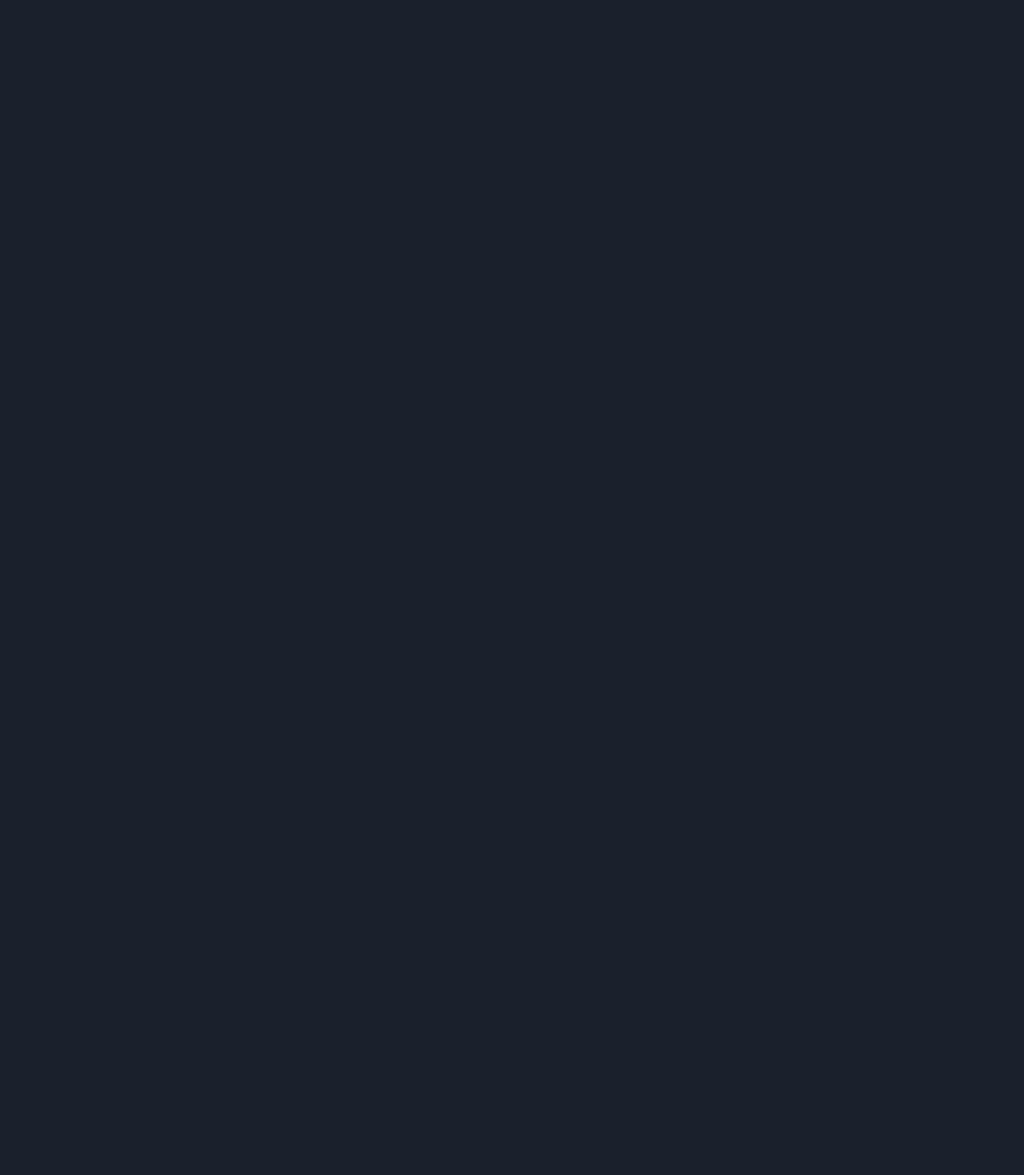
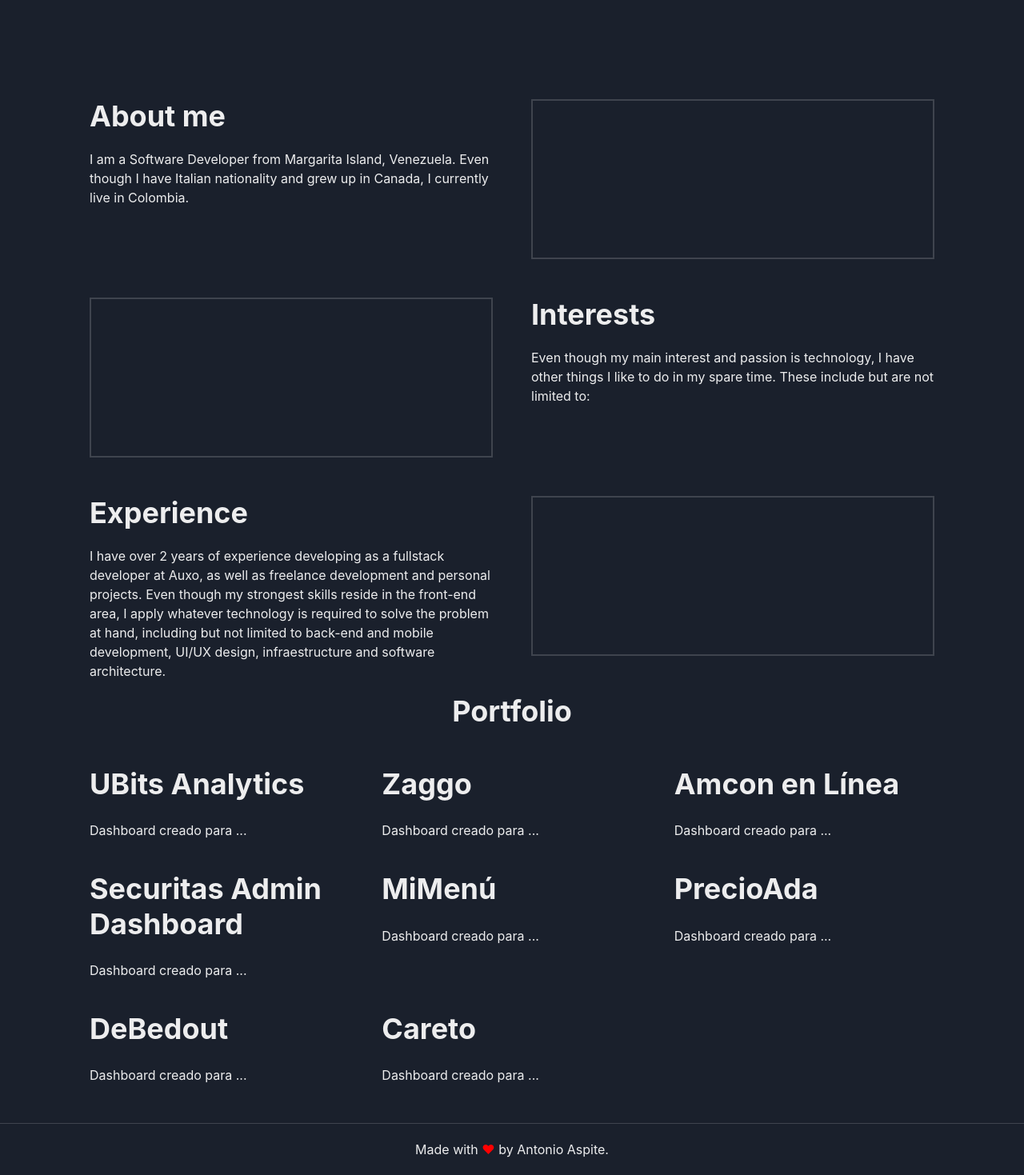
Before and after one commit to juanDango/alpazgo.github.io, a Next.js app: page / in a window 1280 px wide. Shown: the part 780-2249 px from the top of the page at 80% size. Before the commit the page ends 800 px from the top, so only its background shows below. Built offline with nearby package versions, Linux system fonts and the light colour scheme.

Commit message:
main layout structure

```diff
--- /dev/null
+++ b/components/AboutMe/index.tsx
@@ -0,0 +1,12 @@
+import React from "react";
+import PageSection from "components/shared/PageSection";
+
+export default function index() {
+  return (
+    <PageSection title="About me">
+      I am a Software Developer from Margarita Island, Venezuela. Even though I
+      have Italian nationality and grew up in Canada, I currently live in
+      Colombia.
+    </PageSection>
+  );
+}
--- /dev/null
+++ b/components/Banner/Banner.tsx
@@ -0,0 +1,39 @@
+import { useRef, useEffect, useState } from "react";
+import { Heading, VStack, Box } from "@chakra-ui/react";
+import Typewriter from "typewriter-effect";
+
+const IndexPage = () => {
+  const ref = useRef(document.createElement("div"));
+  const [width, setWidth] = useState(0);
+
+  useEffect(() => {
+    if (ref.current) {
+      setWidth(ref.current.offsetWidth + 25);
+    }
+  }, [ref.current]);
+
+  return (
+    <VStack align="center" justify="center" h="100vh">
+      {ref.current && (
+        <Box align="flex-start" w={width}>
+          <Heading as="h1" size="3xl" textAlign="left">
+            <Typewriter
+              onInit={(typewriter) => {
+                typewriter
+                  .typeString(
+                    `Hello. I'm <span style="color: #90CDF4;" >Antonio Aspite</span>.</br>I'm a full-stack web developer.`
+                  )
+                  .start();
+              }}
+            />
+          </Heading>
+        </Box>
+      )}
+      <Heading as="h1" size="3xl" ref={ref} visibility="hidden">
+        I'm a full-stack web developer.
+      </Heading>
+    </VStack>
+  );
+};
+
+export default IndexPage;
--- /dev/null
+++ b/components/Experience/index.tsx
@@ -0,0 +1,15 @@
+import React from "react";
+import PageSection from "components/shared/PageSection";
+
+export default function Experience() {
+  return (
+    <PageSection title="Experience">
+      I have over 2 years of experience developing as a fullstack developer at
+      Auxo, as well as freelance development and personal projects. Even though
+      my strongest skills reside in the front-end area, I apply whatever
+      technology is required to solve the problem at hand, including but not
+      limited to back-end and mobile development, UI/UX design, infraestructure
+      and software architecture.
+    </PageSection>
+  );
+}
--- a/components/Footer/index.tsx
+++ b/components/Footer/index.tsx
@@ -1,11 +1,13 @@
 import React from "react";
-import { Center } from "@chakra-ui/react";
+import { Center, Box } from "@chakra-ui/react";
 
 export default function Footer() {
   return (
     <footer>
       <hr />
-      <Center p={5}>Made with &hearts; by Antonio Aspite.</Center>
+      <Center p={5}>
+        Made with&nbsp;<Box color="red">&hearts;</Box>&nbsp;by Antonio Aspite.
+      </Center>
     </footer>
   );
 }
--- /dev/null
+++ b/components/Interests/index.tsx
@@ -0,0 +1,12 @@
+import React from "react";
+import PageSection from "components/shared/PageSection";
+
+export default function index() {
+  return (
+    <PageSection title="Interests" right>
+      Even though my main interest and passion is technology, I have other
+      things I like to do in my spare time. These include but are not limited
+      to:
+    </PageSection>
+  );
+}
--- a/components/Layout.tsx
+++ /dev/null
@@ -1,32 +0,0 @@
-import React, { ReactNode } from "react";
-import Navbar from "components/Navbar";
-import Head from "next/head";
-import { Flex } from "@chakra-ui/react";
-import { Box } from "@chakra-ui/react";
-import Footer from "components/Footer";
-
-type Props = {
-  children?: ReactNode;
-  title?: string;
-};
-
-const Layout = ({ children, title = "This is the default title" }: Props) => (
-  <>
-    <Head>
-      <title>{title}</title>
-      <meta charSet="utf-8" />
-      <meta name="viewport" content="initial-scale=1.0, width=device-width" />
-    </Head>
-    <Navbar />
-    <Flex direction="column" h="100%">
-      <Box mt={14} grow={1} h="100%" mx={14} px={14}>
-        {children}
-      </Box>
-      <Box flexShrink={0}>
-        <Footer />
-      </Box>
-    </Flex>
-  </>
-);
-
-export default Layout;
--- /dev/null
+++ b/components/Layout/index.tsx
@@ -0,0 +1,32 @@
+import React, { ReactNode } from "react";
+import Navbar from "components/Navbar";
+import Head from "next/head";
+import { Flex } from "@chakra-ui/react";
+import { Box } from "@chakra-ui/react";
+import Footer from "components/Footer";
+
+type Props = {
+  children?: ReactNode;
+  title?: string;
+};
+
+const Layout = ({ children, title = "This is the default title" }: Props) => (
+  <>
+    <Head>
+      <title>{title}</title>
+      <meta charSet="utf-8" />
+      <meta name="viewport" content="initial-scale=1.0, width=device-width" />
+    </Head>
+    <Navbar />
+    <Flex direction="column" h="100%">
+      <Box mt={14} grow={1} mx={14} px={14}>
+        {children}
+      </Box>
+      <Box flexShrink={0}>
+        <Footer />
+      </Box>
+    </Flex>
+  </>
+);
+
+export default Layout;
--- /dev/null
+++ b/components/Portfolio/PortfolioItem.tsx
@@ -0,0 +1,18 @@
+import React from "react";
+import { Box, Heading } from "@chakra-ui/react";
+
+type Props = {
+  title: string;
+  children: string;
+  image?: string;
+};
+
+export default function PortfolioItem({ title, children, image }: Props) {
+  return (
+    <Box>
+      <Heading mb={6}>{title}</Heading>
+      {image}
+      {children}
+    </Box>
+  );
+}
--- /dev/null
+++ b/components/Portfolio/index.tsx
@@ -0,0 +1,33 @@
+import React from "react";
+import { Heading, Box, SimpleGrid, Center } from "@chakra-ui/react";
+import PortfolioItem from "components/Portfolio/PortfolioItem";
+
+export default function Index() {
+  return (
+    <Box mt={12} mb={12}>
+      <Center mb={12}>
+        <Heading>Portfolio</Heading>
+      </Center>
+      <SimpleGrid minChildWidth="300px" spacing={10}>
+        <PortfolioItem title="UBits Analytics">
+          Dashboard creado para ...
+        </PortfolioItem>
+        <PortfolioItem title="Zaggo">Dashboard creado para ...</PortfolioItem>
+        <PortfolioItem title="Amcon en Línea">
+          Dashboard creado para ...
+        </PortfolioItem>
+        <PortfolioItem title="Securitas Admin Dashboard">
+          Dashboard creado para ...
+        </PortfolioItem>
+        <PortfolioItem title="MiMenú">Dashboard creado para ...</PortfolioItem>
+        <PortfolioItem title="PrecioAda">
+          Dashboard creado para ...
+        </PortfolioItem>
+        <PortfolioItem title="DeBedout">
+          Dashboard creado para ...
+        </PortfolioItem>
+        <PortfolioItem title="Careto">Dashboard creado para ...</PortfolioItem>
+      </SimpleGrid>
+    </Box>
+  );
+}
--- a/components/Sections/Banner.tsx
+++ /dev/null
@@ -1,39 +0,0 @@
-import { useRef, useEffect, useState } from "react";
-import { Heading, VStack, Box } from "@chakra-ui/react";
-import Typewriter from "typewriter-effect";
-
-const IndexPage = () => {
-  const ref = useRef(document.createElement("div"));
-  const [width, setWidth] = useState(0);
-
-  useEffect(() => {
-    if (ref.current) {
-      setWidth(ref.current.offsetWidth + 25);
-    }
-  }, [ref.current]);
-
-  return (
-    <VStack align="center" justify="center" h="100%">
-      {ref.current && (
-        <Box align="flex-start" w={width}>
-          <Heading as="h1" size="3xl" textAlign="left">
-            <Typewriter
-              onInit={(typewriter) => {
-                typewriter
-                  .typeString(
-                    `Hello. I'm <span style="color: #90CDF4;" >Antonio Aspite</span>.</br>I'm a full-stack web developer.`
-                  )
-                  .start();
-              }}
-            />
-          </Heading>
-        </Box>
-      )}
-      <Heading as="h1" size="3xl" ref={ref} visibility="hidden">
-        I'm a full-stack web developer.
-      </Heading>
-    </VStack>
-  );
-};
-
-export default IndexPage;
--- /dev/null
+++ b/components/shared/PageSection/index.tsx
@@ -0,0 +1,29 @@
+import React, { ReactNode } from "react";
+import { SimpleGrid, Box, Heading } from "@chakra-ui/react";
+
+type Props = {
+  title: string;
+  children: ReactNode;
+  image?: ReactNode;
+  right?: boolean;
+};
+
+export default function PageSection({ title, image, children, right }: Props) {
+  return (
+    <SimpleGrid
+      mt={12}
+      mb={12}
+      minChildWidth="120px"
+      spacing={12}
+      gridAutoFlow="dense"
+    >
+      <Box gridColumn={right ? 2 : 1} height="200px">
+        <Heading mb={5}>{title}</Heading>
+        {children}
+      </Box>
+      <Box height="200px" borderWidth={2}>
+        {image}
+      </Box>
+    </SimpleGrid>
+  );
+}
--- a/pages/index.tsx
+++ b/pages/index.tsx
@@ -1,14 +1,22 @@
-import Layout from "../components/Layout";
+import Layout from "components/Layout";
 import dynamic from "next/dynamic";
+import AboutMe from "components/AboutMe";
+import Interests from "components/Interests";
+import Experience from "components/Experience";
+import Portfolio from "components/Portfolio";
 
-const BannerNoSSR = dynamic(() => import("components/Sections/Banner"), {
+const BannerNoSSR = dynamic(() => import("components/Banner/Banner"), {
   ssr: false,
 });
 
-const IndexPage = () => (
+const Index = () => (
   <Layout title="Antonio Aspite - Software Engineer">
     <BannerNoSSR />
+    <AboutMe />
+    <Interests />
+    <Experience />
+    <Portfolio />
   </Layout>
 );
 
-export default IndexPage;
+export default Index;
```
